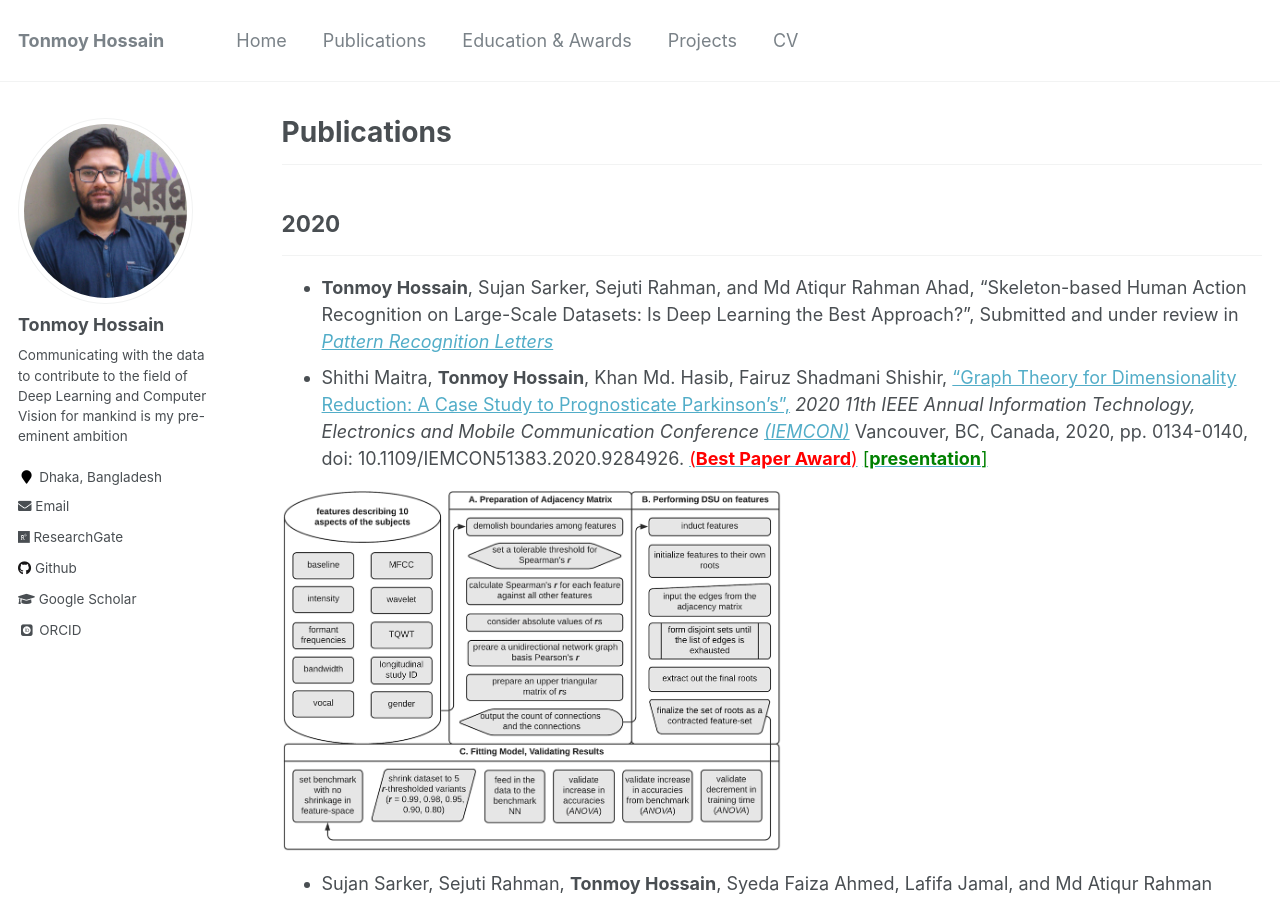
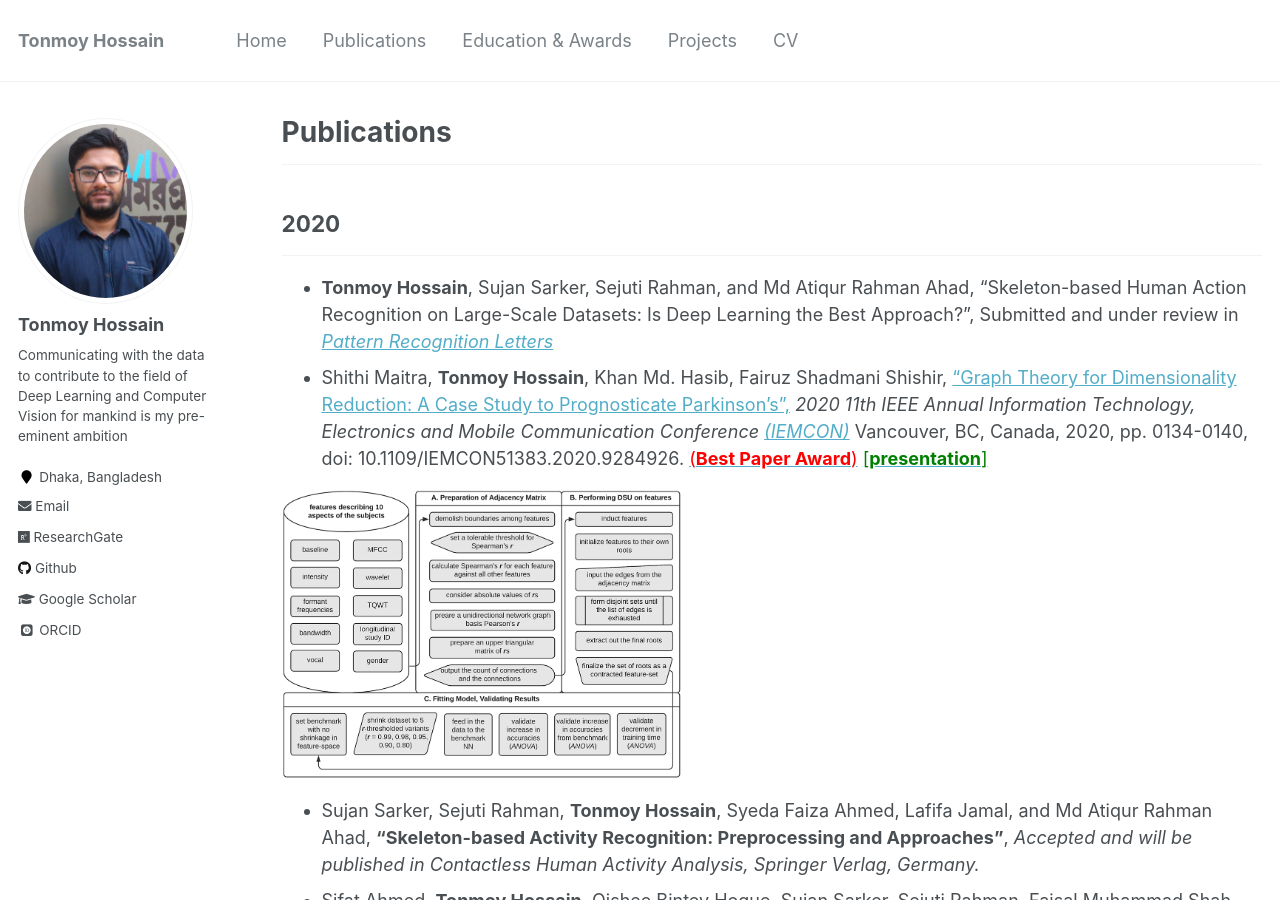
Before and after one commit to shaeekh/shaeekh.github.io, a Jekyll site: the page built from _pages/publications.md, in a window 1280 px wide and 900 px high. Built offline with Jekyll 4.4.1, drawn with Linux system fonts in a browser that asks for light colours; some web fonts are replaced.

Commit message:
Update publications.md

```diff
--- a/_pages/publications.md
+++ b/_pages/publications.md
@@ -12,7 +12,7 @@ author_profile: true
 -----------
 * **Tonmoy Hossain**, Sujan Sarker, Sejuti Rahman, and Md Atiqur Rahman Ahad, “Skeleton-based Human Action Recognition on Large-Scale Datasets: Is Deep Learning the Best Approach?”, Submitted and under review in <i>[Pattern Recognition Letters](https://www.journals.elsevier.com/pattern-recognition-letters/call-for-papers/advances-in-human-action-activity-and-gesture-recognition)</i>
 *  Shithi Maitra, **Tonmoy Hossain**, Khan Md. Hasib, Fairuz Shadmani Shishir, ["Graph Theory for Dimensionality Reduction: A Case Study to Prognosticate Parkinson’s",](https://ieeexplore.ieee.org/abstract/document/9284926) <i>2020 11th IEEE Annual Information Technology, Electronics and Mobile Communication Conference [(IEMCON)](https://ieee-iemcon.org/)</i> Vancouver, BC, Canada, 2020, pp. 0134-0140, doi: 10.1109/IEMCON51383.2020.9284926. [<span style ="color:Red">(**Best Paper Award**)</span>](https://tonmoy-hossain.github.io/files/Best_Paper_Award.png) [<span style ="color:Green">[**presentation**]</span>](https://tonmoy-hossain.github.io/files/IEMCON2020(Graph).pdf)
-<div style="text-align: left"><img src="https://tonmoy-hossain.github.io/files/Images/IEMCON2020/model.png" width="500" /></div>
+<div style="text-align: left, margin-left: 10px"><img src="https://tonmoy-hossain.github.io/files/Images/IEMCON2020/model.png" width="400" /></div>
 
 
 *  Sujan Sarker, Sejuti Rahman, **Tonmoy Hossain**, Syeda Faiza Ahmed, Lafifa Jamal, and Md Atiqur Rahman Ahad, **"Skeleton-based Activity Recognition: Preprocessing and Approaches"**, <i>Accepted and will be published in Contactless Human Activity Analysis, Springer Verlag, Germany.</i>
```
